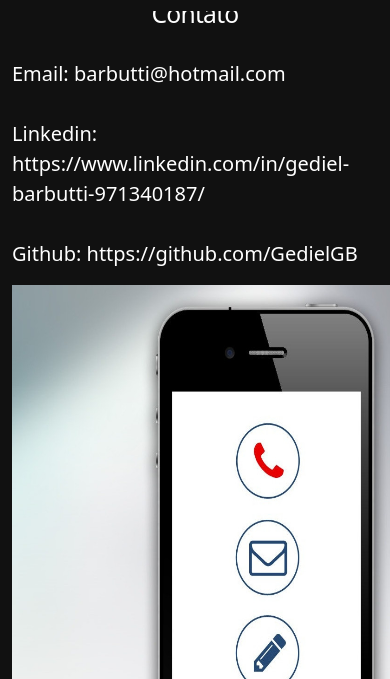
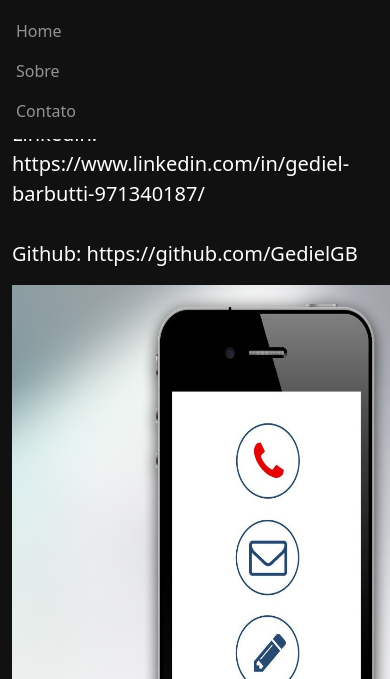
Before and after one commit to GedielGB/paginapessoal, a plain HTML site: page Contato.html in a window 390 px wide. Both pictures are taken after a click on the button "Toggle navigation". Shown: the part 165-844 px from the top of the page. Drawn offline with nearby package versions, Linux system fonts and the light colour scheme; a script that the page names is missing; files whose address does not match are found by name.

Commit message:
Add files via upload

```diff
--- a/Contato.html
+++ b/Contato.html
@@ -17,11 +17,11 @@
           <a class="navbar-brand" href="index.html">
             <img src="./imagem/Gb.jpg" width="150px" height="150px">
           </a>
-          <button class="navbar-toggler" type="button" data-bs-toggle="collapse" data-bs-target="#navbarSupportedContent" aria-controls="navbarSupportedContent" aria-expanded="false" aria-label="Toggle navigation">
+          <button class="navbar-toggler" type="button" data-toggle="collapse" data-target="#navbarTogglerDemo03" aria-controls="navbarTogglerDemo03" aria-expanded="false" aria-label="Toggle navigation">
             <span class="navbar-toggler-icon"></span>
           </button>
-          <div class="collapse navbar-collapse justify-content-end" id="navbarNav">
-            <ul class="nav navbar-nav">
+          <div class="collapse navbar-collapse justify-content-end" id="navbarTogglerDemo03">
+            <ul class="navbar-nav mt-2 mt-lg-0">
               <li class="nav-item">
                 <a class="nav-link" href="index.html">Home<span class="sr-only">(Página atual)</span></a>
               </li>
```
Also changed, not shown: index.html (+3 -3 lines), sobre.html (+3 -3 lines).
